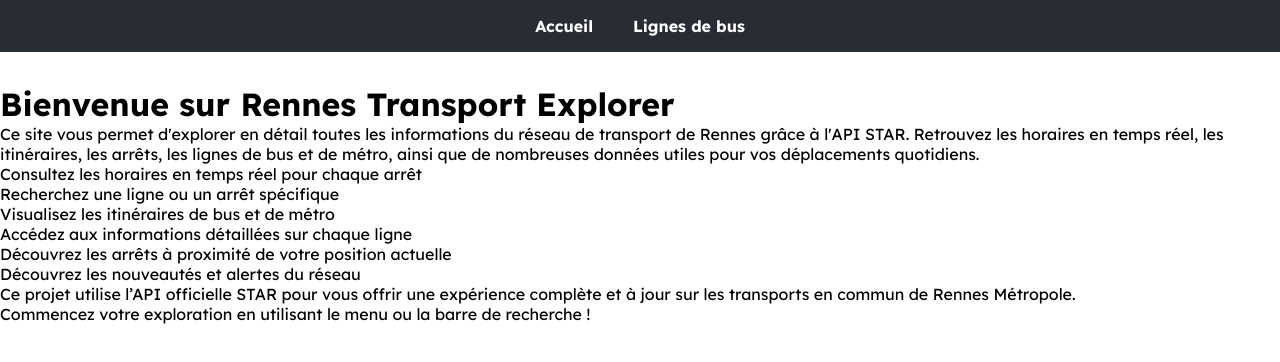
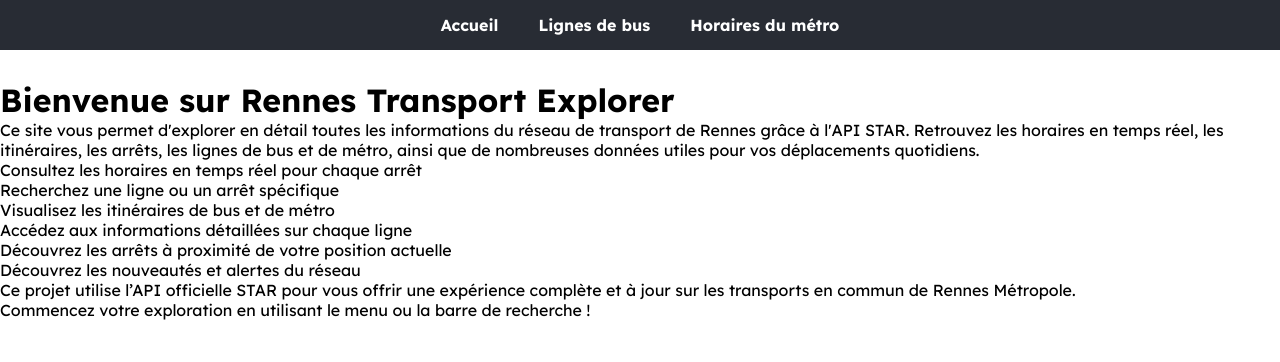
Before and after one commit to Singuila01/start_api_react, a React (Create React App) app: page / in a window 1280 px wide. Shown: the top 362 px of the page. Built offline with nearby package versions, Linux system fonts and the light colour scheme; a web font is replaced by a local one.

Commit message:
Modification du header pour accéder à la page des horaires du métro

```diff
--- a/src/Header.js
+++ b/src/Header.js
@@ -4,19 +4,16 @@
 
 function Header() {
     return (
-        <header style={{
-            background: '#282c34',
-            color: 'white',
-            padding: '16px 0',
-            marginBottom: 32,
-            textAlign: 'center'
-        }}>
+        <header className='header'>
             <nav>
-                <Link to="/" style={{ color: 'white', margin: '0 20px', textDecoration: 'none', fontWeight: 'bold' }}>
+                <Link to="/">
                     Accueil
                 </Link>
-                <Link to="/bus" style={{ color: 'white', margin: '0 20px', textDecoration: 'none', fontWeight: 'bold' }}>
+                <Link to="/bus">
                     Lignes de bus
+                </Link>
+                <Link to="/metro">
+                    Horaires du métro
                 </Link>
             </nav>
         </header>
```
